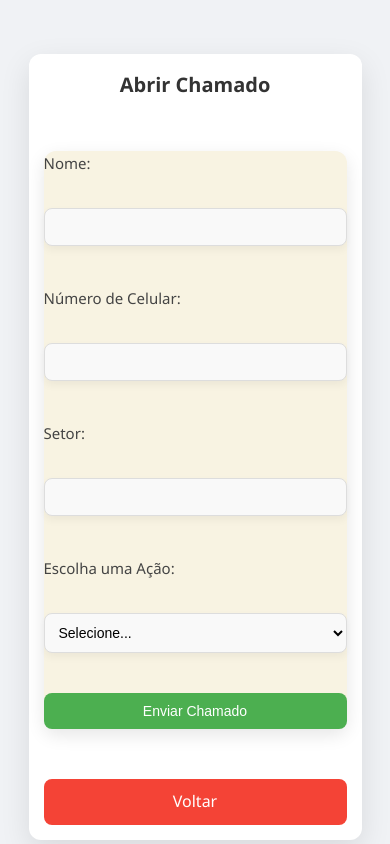
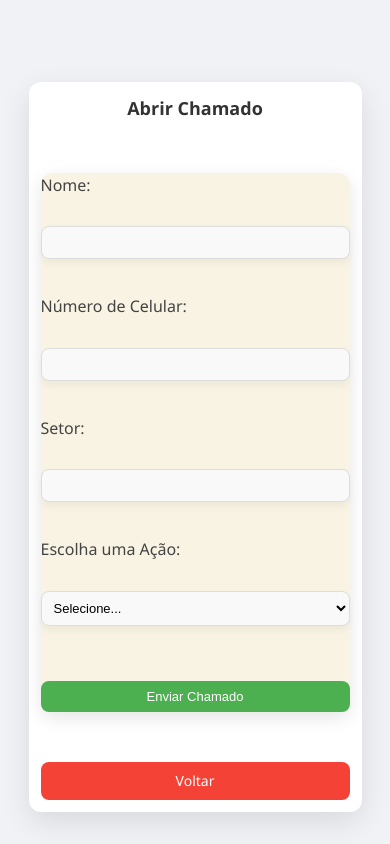
Before and after one commit to laviniasa/selbmanager, a Flask app: page /chamado in a window 390 px wide. Run offline with Flask 3, Linux system fonts and the light colour scheme.

Commit message:
Update chamado.html

```diff
--- a/gerenciador_estoque/templates/chamado.html
+++ b/gerenciador_estoque/templates/chamado.html
@@ -27,35 +27,37 @@
 
         .container {
             width: 100%;
-            max-width: 400px;  /* Tamanho menor */
+            max-width: 400px;  /* Tamanho reduzido para telas menores */
+            max-height: 90vh;  /* Altura máxima da caixa */
             background-color: #fff;
             border-radius: 12px;
             box-shadow: 0 10px 30px rgba(0, 0, 0, 0.1);
             padding: 20px;
-            text-align: center;
             box-sizing: border-box;
+            overflow-y: auto;  /* Adicionando scroll vertical */
             transform: translateY(-50px);
             animation: slideIn 0.6s ease-out forwards;
         }
 
         h1 {
-            font-size: 22px;
+            font-size: 22px; /* Ajustando tamanho do título */
             margin-bottom: 20px;
             color: #333;
+            text-align: center;
             animation: fadeIn 1s ease-out forwards;
         }
 
         form {
             display: flex;
             flex-direction: column;
-            gap: 20px;
+            gap: 15px;
             text-align: left;
             opacity: 0;
             animation: fadeInForm 1.2s ease-out forwards;
         }
 
         label {
-            font-size: 15px;
+            font-size: 16px;
             color: #444;
             margin-bottom: 5px;
         }
@@ -63,7 +65,7 @@
         input, select, textarea {
             width: 100%;
             padding: 12px;
-            font-size: 14px;
+            font-size: 16px;
             border: 1px solid #ddd;
             border-radius: 8px;
             background-color: #f9f9f9;
@@ -90,6 +92,7 @@
             border-radius: 8px;
             cursor: pointer;
             transition: background-color 0.3s ease, transform 0.2s ease;
+            margin-top: 20px;
         }
 
         button:hover {
@@ -145,19 +148,40 @@
         }
 
         /* Responsividade para telas pequenas */
-        @media (max-width: 480px) {
+        @media (max-width: 768px) {
             .container {
-                max-width: 90%;
+                max-width: 85%; /* Ajuste para telas médias */
                 padding: 15px;
             }
 
             h1 {
-                font-size: 20px;
+                font-size: 20px; /* Menor título em telas médias */
             }
 
             input, select, textarea, button {
                 font-size: 14px;
                 padding: 10px;
+            }
+        }
+
+        @media (max-width: 480px) {
+            .container {
+                max-width: 90%; /* Ajuste para telas muito pequenas */
+                padding: 12px;
+            }
+
+            h1 {
+                font-size: 18px; /* Menor título em telas menores */
+            }
+
+            input, select, textarea, button {
+                font-size: 13px;
+                padding: 8px;
+            }
+
+            .back-btn {
+                padding: 8px 16px;
+                font-size: 14px;
             }
         }
     </style>
@@ -175,7 +199,6 @@
             <label for="setor">Setor:</label>
             <input type="text" id="setor" name="setor" required>
 
-            <!-- Select para escolher entre Solicitar Material ou Relatar Problema -->
             <label for="acao">Escolha uma Ação:</label>
             <select id="acao" name="acao" onchange="mostrarOpcoes()">
                 <option value="">Selecione...</option>
@@ -183,7 +206,6 @@
                 <option value="relatar_problema">Relatar Problema</option>
             </select>
 
-            <!-- Opções para Solicitar Material -->
             <div id="solicitar-material" class="hidden">
                 <label for="material">Tipo de Material:</label>
                 <select id="material" name="material" onchange="mostrarQuantidade()">
@@ -192,14 +214,12 @@
                     <option value="toner">Toner</option>
                 </select>
 
-                <!-- Quantidade de Papel -->
                 <div id="quantidade-papel" class="hidden">
                     <label for="quantidade">Quantidade de Papel:</label>
                     <input type="number" id="quantidade" name="quantidade" min="1">
                 </div>
             </div>
 
-            <!-- Opções para Relatar Problema -->
             <div id="relatar-problema" class="hidden">
                 <label for="problema">Selecione o Problema:</label>
                 <select id="problema" name="problema" onchange="mostrarDescricaoProblema()">
@@ -209,7 +229,6 @@
                     <option value="outro">Outro</option>
                 </select>
 
-                <!-- Descrição do Problema (se for "Outro") -->
                 <div id="descricao-problema" class="hidden">
                     <label for="descricao">Descreva o Problema:</label>
                     <textarea id="descricao" name="descricao" rows="4"></textarea>
@@ -219,7 +238,6 @@
             <button type="submit">Enviar Chamado</button>
         </form>
 
-        <!-- Botão de Voltar -->
         <a href="javascript:history.back()" class="back-btn">Voltar</a>
     </div>
 
@@ -229,7 +247,6 @@
             var solicitarMaterial = document.getElementById('solicitar-material');
             var relatarProblema = document.getElementById('relatar-problema');
 
-            // Esconde as seções inicialmente
             solicitarMaterial.classList.add('hidden');
             relatarProblema.classList.add('hidden');
 
@@ -244,7 +261,6 @@
             var material = document.getElementById('material').value;
             var quantidadePapel = document.getElementById('quantidade-papel');
 
-            // Esconde a opção de quantidade
             quantidadePapel.classList.add('hidden');
 
             if (material === 'papel') {
@@ -256,7 +272,6 @@
             var problema = document.getElementById('problema').value;
             var descricaoProblema = document.getElementById('descricao-problema');
 
-            // Esconde a descrição do problema
             descricaoProblema.classList.add('hidden');
 
             if (problema === 'outro') {
```
